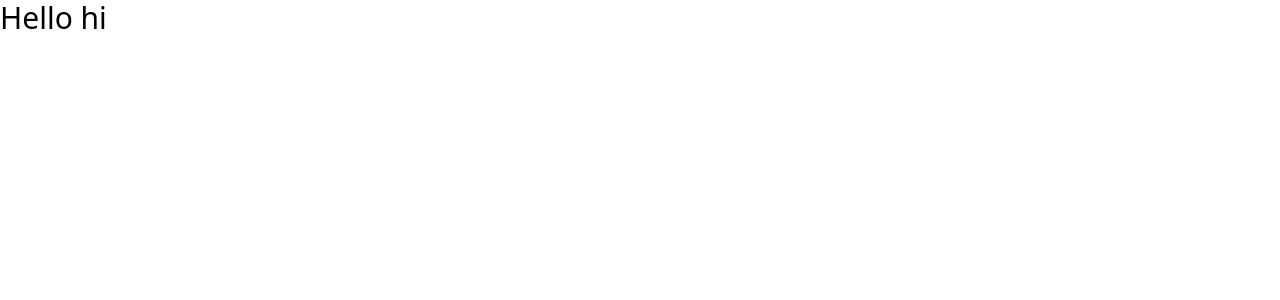
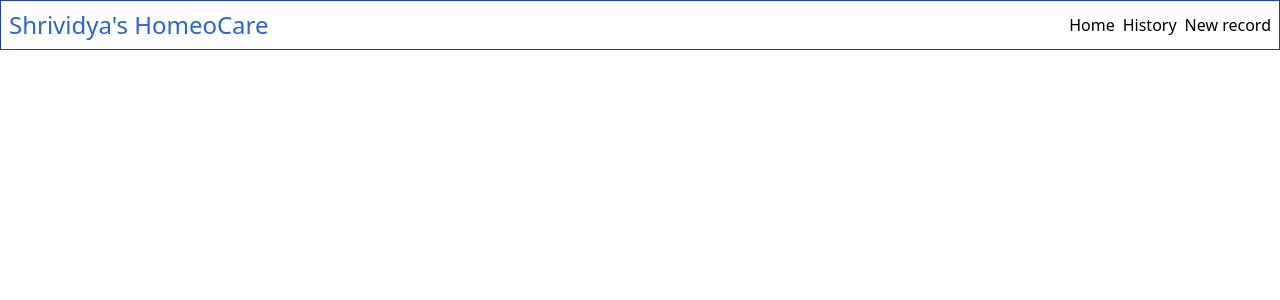
Before and after one commit to SHRIVISHNU-CM/Medicos, a React (Vite) app in the folder frontend/: page / in a window 1280 px wide. Shown: the top 300 px of the page. Built offline with nearby package versions, Linux system fonts and the light colour scheme.

Commit message:
creating navbar

```diff
--- a/frontend/src/App.jsx
+++ b/frontend/src/App.jsx
@@ -1,7 +1,9 @@
+import Navbar from "./Components/Nav";
 function App() {
   return (
     <>
-      <p className="text-3xl">Hello hi</p>
+      <Navbar />
+
     </>
   )
 }
--- /dev/null
+++ b/frontend/src/Components/Nav.jsx
@@ -0,0 +1,15 @@
+function Navbar() {
+    return (
+        <>
+            <navbar className="border flex justify-between items-center p-2 border-blue-800">
+                <h1 className="text-2xl text-blue-600">Shrividya's HomeoCare</h1>
+                <div className="flex gap-2">
+                    <a>Home</a>
+                    <a>History</a>
+                    <a>New record</a>
+                </div>
+            </navbar>
+        </>
+    )
+}
+export default Navbar;
```
